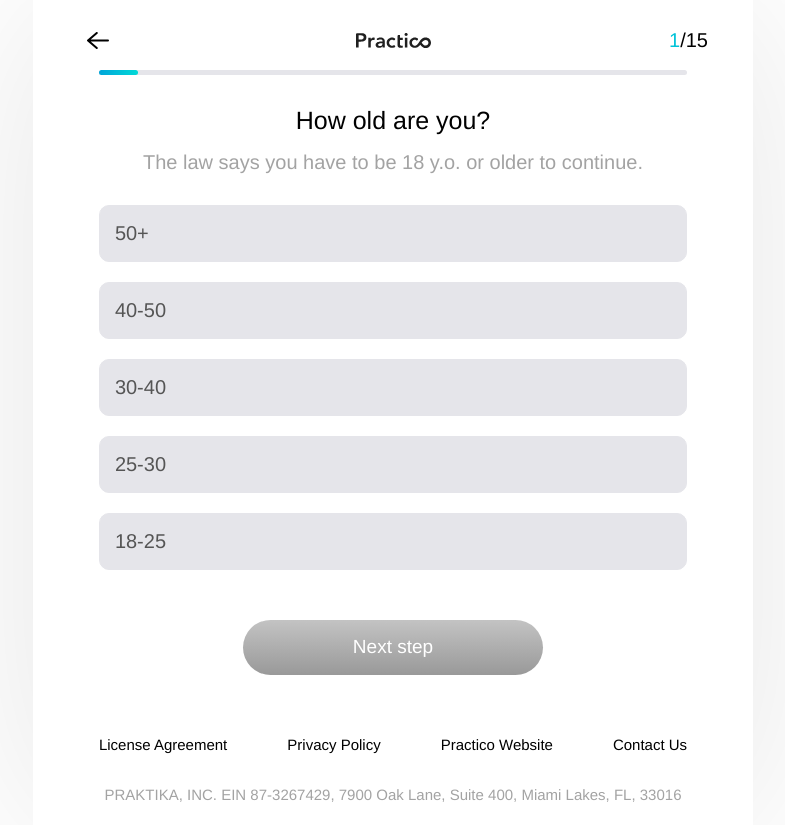
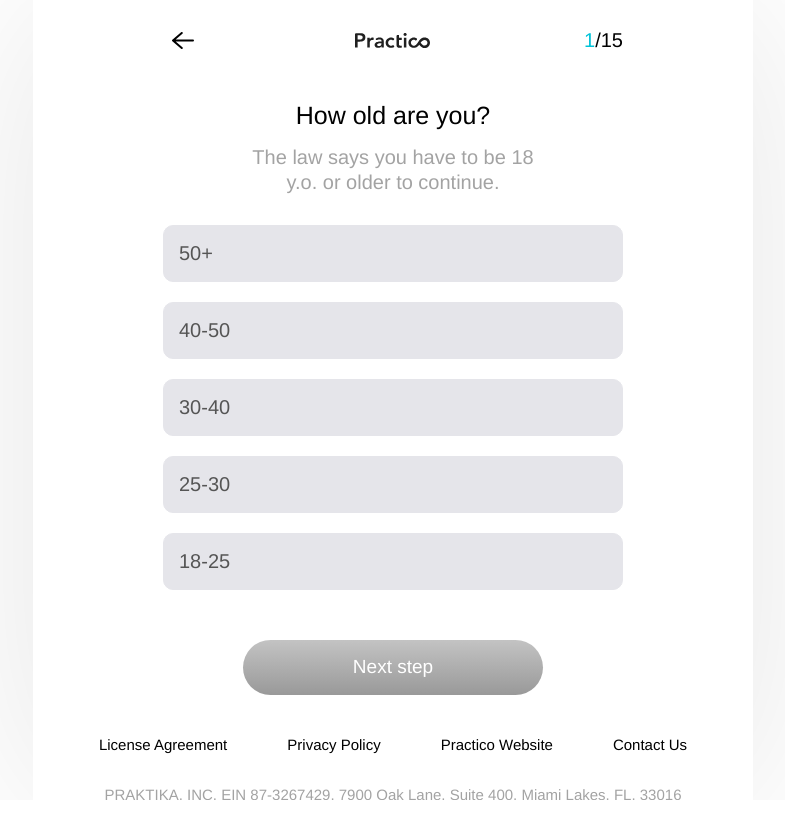
Before and after one commit to MikhailSurin/practika, a Vue app: page /#/quiz in a window 1280 px wide. Shown: the whole page, without its empty margins (247-1032 px from the left). After the commit the page ends 800 px from the top, so only its background shows below. Built offline with nearby package versions, Linux system fonts and the light colour scheme; a web font is replaced by a local one.

Commit message:
[Fix] Markup

```diff
--- a/src/views/QuizView.vue
+++ b/src/views/QuizView.vue
@@ -709,6 +709,7 @@ export default {
   padding: 20px 45px 120px;
   width: 100%;
   max-width: 720px;
+  height: 100vh;
   display: flex;
   flex-direction: column;
   justify-content: flex-start;
@@ -722,11 +723,20 @@ export default {
   margin: 0;
   padding: 0;
   width: 100%;
+  max-width: 460px;
   display: flex;
   flex-direction: row;
   flex-wrap: nowrap;
   justify-content: space-between;
   align-items: center;
+}
+
+.quiz-page__logo {
+  margin: 0 auto;
+}
+
+.quiz-page__main-content {
+  flex-grow: 1;
 }
 
 .quiz-page__back-button {
@@ -737,6 +747,7 @@ export default {
 
   background: url('../assets/icon-arrow.svg') center no-repeat;
   border: none;
+  cursor: pointer;
 }
 
 .quiz-page__progress {
@@ -777,6 +788,8 @@ export default {
   margin: 10px 0 0;
   padding: 0;
   width: 100%;
+  max-width: 460px;
+  align-self: center;
   height: 5px;
 
   background: #E5E5EA;
@@ -799,6 +812,7 @@ export default {
 }
 
 .quiz__title {
+  max-width: 300px;
   margin: 30px 0 0;
   padding: 0;
   align-self: center;
@@ -807,12 +821,14 @@ export default {
   font-style: normal;
   font-size: 25px;
   line-height: 30px;
+  text-align: center;
   color: #000000;
 }
 
 .quiz__hint {
   margin: 15px 0 0;
   padding: 0;
+  max-width: 300px;
   align-self: center;
 
   font-weight: 400;
@@ -824,9 +840,11 @@ export default {
 }
 
 .quiz__list {
-  margin: 30px 0 0;
+  margin: 30px 0 40px;
   padding: 0;
   width: 100%;
+  max-width: 460px;
+  align-self: center;
   display: flex;
   flex-direction: column;
   justify-content: flex-start;
@@ -884,7 +902,7 @@ export default {
 }
 
 .quiz-page__company-info {
-  margin-top: 60px;
+  margin-top: auto;
   margin-bottom: 20px;
 }
 
@@ -926,6 +944,7 @@ export default {
   margin: 55px 0 0;
   padding: 0;
   width: 100%;
+  flex-grow: 1;
   display: flex;
   flex-direction: column;
   justify-content: flex-start;
@@ -952,7 +971,7 @@ export default {
 }
 
 .quiz-page__steps-list {
-  margin: 50px 0 0;
+  margin: 50px 0 40px;
   padding: 0;
   width: 100%;
   display: flex;
@@ -994,9 +1013,29 @@ export default {
     padding-bottom: 0;
   }
 
+  .quiz-page__progress {
+    margin: 0 0 0 auto;
+  }
+
+  .quiz__list {
+    margin-bottom: 0;
+  }
+
+  .quiz-page__header {
+    justify-content: flex-start;
+  }
+
+  .quiz-page__logo {
+    margin: 0 0 0 152px;
+  }
+
+  .quiz-page__burger-button {
+    display: none;
+  }
+
   .quiz__button-wrapper {
     position: unset;
-    margin: 50px auto 0;
+    margin: 50px auto 40px;
     padding: 0;
     box-shadow: none;
   }
--- a/src/views/SubmitView.vue
+++ b/src/views/SubmitView.vue
@@ -19,8 +19,12 @@
         you now! Leave your<br>
         email to get a link
       </p>
-      <form action="#" @submit="submitHandler">
+      <form class="submit-page__form" action="#" @submit="submitHandler">
         <input class="submit-page__input" type="email" name="email" placeholder="Enter your email" required>
+        <span class="submit-page__hint">
+          By submitting this data, you accept the<br>
+          <a href="#">user agreement</a> and <a href="#">privacy policy</a>
+        </span>
         <div class="submit-page__button-wrapper">
           <app-button
             class="submit-page__submit-button"
@@ -29,10 +33,6 @@
           />
         </div>
       </form>
-      <span class="submit-page__hint">
-        By submitting this data, you accept the<br>
-        user agreement and privacy policy
-      </span>
     </main>
   </div>
 </template>
@@ -140,6 +140,13 @@ export default {
   color: #000000;
 }
 
+.submit-page__form {
+  display: flex;
+  flex-direction: column;
+  justify-content: flex-start;
+  align-items: center;
+}
+
 .submit-page__input {
   box-sizing: border-box;
   width: 270px;
@@ -168,6 +175,10 @@ export default {
   color: #A3A3A3;
 }
 
+.submit-page__hint a {
+  color: #A3A3A3;
+}
+
 .submit-page__button-wrapper {
   position: fixed;
   bottom: 0;
@@ -192,4 +203,15 @@ export default {
     display: none;
   }
 }
+
+@media screen and (min-width: 1280px) {
+  .submit-page__button-wrapper {
+    position: unset;
+
+    margin: 40px 0 0;
+    padding: 0;
+
+    box-shadow: none;
+  }
+}
 </style>
```
